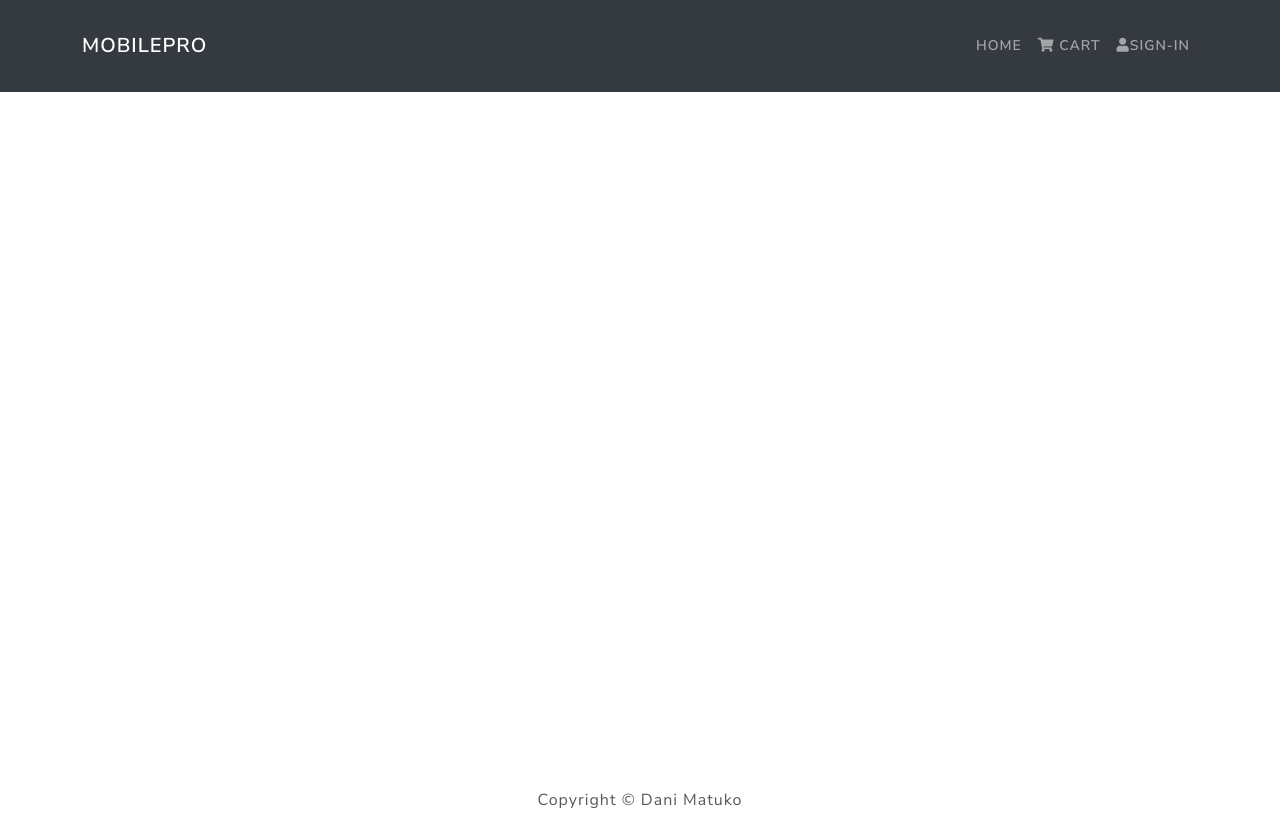
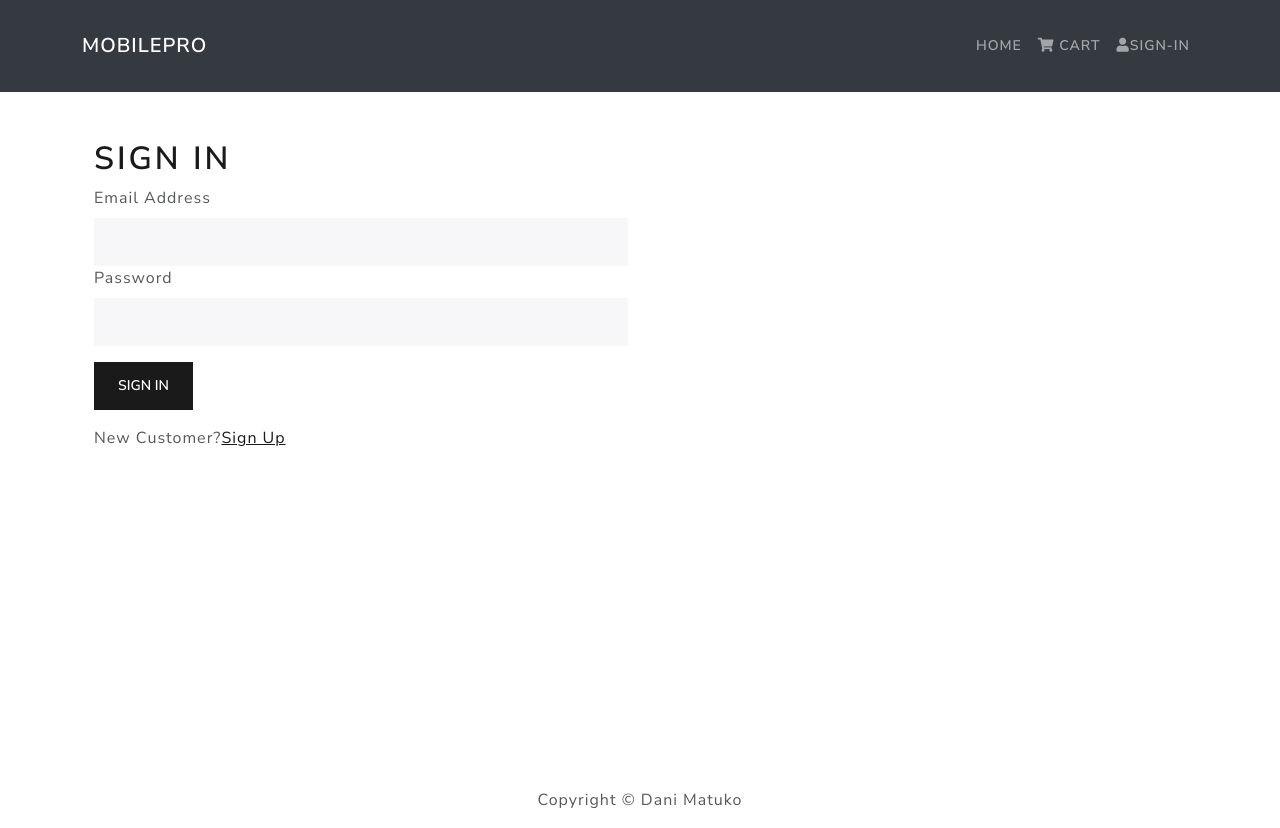
Before and after one commit to danimatuko/gocamp, a React (Create React App) app in the folder frontend/: page /login in a window 1280 px wide. Built offline with nearby package versions, Linux system fonts and the light colour scheme.

Commit message:
added login form

```diff
--- a/frontend/src/App.js
+++ b/frontend/src/App.js
@@ -6,6 +6,7 @@ import HomePage from "./pages/HomePage";
 import { BrowserRouter as Router, Switch, Route } from "react-router-dom";
 import ProductPage from "./pages/ProductPage";
 import CartPage from "./pages/CartPage";
+import LoginPage from "./pages/LoginPage";
 
 const App = () => {
 	return (
@@ -17,6 +18,7 @@ const App = () => {
 						<Route path="/" exact component={HomePage} />
 						<Route path="/product/:id" exact component={ProductPage} />
 						<Route path={`/cart/:id?`} component={CartPage} />
+						<Route path={`/login`} component={LoginPage} />
 					</Container>
 				</main>
 				<Footer />
--- /dev/null
+++ b/frontend/src/components/FormContainer.jsx
@@ -0,0 +1,16 @@
+import React from "react";
+import { Col, Container, Row } from "react-bootstrap";
+
+const FormContainer = ({ children }) => {
+	return (
+		<Container>
+			<Row className="">
+				<Col xs={12} md={6}>
+					{children}
+				</Col>
+			</Row>
+		</Container>
+	);
+};
+
+export default FormContainer;
--- a/frontend/src/components/Header.jsx
+++ b/frontend/src/components/Header.jsx
@@ -1,7 +1,10 @@
 import React from "react";
-import { Navbar, Nav, Container } from "react-bootstrap";
+import { Navbar, Nav, Container, NavDropdown } from "react-bootstrap";
+import { useSelector } from "react-redux";
 import { Link } from "react-router-dom";
+
 const Header = () => {
+	const { userInfo } = useSelector((state) => state.user);
 	return (
 		<header>
 			<Navbar bg="dark" variant="dark" expand="lg" collapseOnSelect>
@@ -12,15 +15,22 @@ const Header = () => {
 					<Navbar.Toggle aria-controls="navbarScroll" />
 					<Navbar.Collapse id="navbarScroll">
 						<Nav className="ms-auto" style={{ maxHeight: "100px" }} navbarScroll>
-							<Nav.Link as={Link} to="/home">
+							<Nav.Link as={Link} to="/">
 								Home
 							</Nav.Link>
 							<Nav.Link as={Link} to="cart">
 								<i className="fas fa-shopping-cart"></i> Cart
 							</Nav.Link>
-							<Nav.Link as={Link} to="login">
-								<i className="fas fa-user"></i>Sign-In
-							</Nav.Link>
+							{userInfo ? (
+								<NavDropdown title={`${userInfo.first_name} ${userInfo.last_name}`}>
+									<NavDropdown.Item as={Link}>Profile</NavDropdown.Item>
+									<NavDropdown.Item as={Link}>Logout</NavDropdown.Item>
+								</NavDropdown>
+							) : (
+								<Nav.Link as={Link} to="login">
+									<i className="fas fa-user"></i>Sign-In
+								</Nav.Link>
+							)}
 						</Nav>
 					</Navbar.Collapse>
 				</Container>
--- /dev/null
+++ b/frontend/src/pages/LoginPage.jsx
@@ -0,0 +1,69 @@
+import React, { useEffect, useState } from "react";
+import { Button, Col, Form, Row } from "react-bootstrap";
+import { useSelector, useDispatch } from "react-redux";
+import { Link } from "react-router-dom";
+import FormContainer from "../components/FormContainer";
+import { login } from "../redux/user/userActions";
+import Message from "../components/Message";
+import Loader from "../components/Loader";
+
+const LoginPage = ({ history, location }) => {
+	const user = useSelector((state) => state.user);
+	const { loading, error, userInfo } = user;
+	const dispatch = useDispatch();
+	const redirect = location.search ? location.search.split("=")[1] : "/";
+
+	useEffect(() => {
+		if (userInfo) history.push(redirect);
+	}, [history, userInfo, redirect]);
+
+	// LOCAL STATE
+	const [email, setEmail] = useState("");
+	const [password, setPassword] = useState("");
+
+	const submitHandler = (e) => {
+		e.preventDefault();
+		dispatch(login(email, password));
+	};
+
+	return (
+		<FormContainer>
+			<h1>Sign In</h1>
+			{error && <Message variant="danger" text={error} />}
+			{loading && <Loader />}
+			<Form onSubmit={submitHandler}>
+				<Form.Group controlId="email">
+					<Form.Label>Email Address</Form.Label>
+					<Form.Control
+						name="email"
+						type="text"
+						value={email}
+						onChange={(e) => setEmail(e.target.value)}
+					></Form.Control>
+				</Form.Group>
+				<Form.Group controlId="password">
+					<Form.Label>Password</Form.Label>
+					<Form.Control
+						name="password"
+						type="password"
+						value={password}
+						onChange={(e) => setPassword(e.target.value)}
+					></Form.Control>
+				</Form.Group>
+				<Button type="submit" variant="primary" className="mt-3">
+					Sign In
+				</Button>
+			</Form>
+			<Row className="py-3">
+				<Col>
+					New Customer?
+					<Link to={redirect ? `/register?redirect=${redirect}` : "/register"}>
+						Sign Up
+					</Link>
+				</Col>
+			</Row>
+		</FormContainer>
+	);
+};
+
+export default LoginPage;
--- a/frontend/src/redux/store.js
+++ b/frontend/src/redux/store.js
@@ -4,11 +4,13 @@ import { composeWithDevTools } from "redux-devtools-extension";
 import productListReducer from "./product/productReducers";
 import productDetailsReducer from "./product/productDetailsReducer";
 import cartReducer from "./cart/cartReducer";
+import userReducer from "./user/userReducer";
 
 const rootReducer = combineReducers({
 	productList: productListReducer,
 	productDetails: productDetailsReducer,
-	cart: cartReducer
+	cart: cartReducer,
+	user: userReducer
 });
 
 const middleware = [thunk];
--- /dev/null
+++ b/frontend/src/redux/user/userActions.js
@@ -0,0 +1,30 @@
+import Axios from "axios";
+import { LOGIN, LOGIN_FAIL, LOGIN_SUCCESS } from "./userTypes";
+
+export const login = (email, password) => async (dispatch) => {
+	try {
+		dispatch({
+			type: LOGIN
+		});
+
+		const config = {
+			headers: {
+				"Content-Type": "application/json"
+			}
+		};
+
+		const { data } = await Axios.post("/api/users/login", { email, password }, config);
+
+		dispatch({
+			type: LOGIN_SUCCESS,
+			payload: data
+		});
+
+		localStorage.setItem("userInfo", JSON.stringify(data));
+	} catch (error) {
+		dispatch({
+			type: LOGIN_FAIL,
+			payload: error.response.data.message || error.message
+		});
+	}
+};
--- /dev/null
+++ b/frontend/src/redux/user/userReducer.js
@@ -0,0 +1,38 @@
+import { LOGIN, LOGIN_SUCCESS, LOGIN_FAIL, LOGOUT } from "./userTypes";
+
+const initialState = {
+	userInfo: localStorage.getItem("userInfo")
+		? JSON.parse(localStorage.getItem("userInfo"))
+		: null,
+	loading: false,
+	error: null
+};
+
+const userReducer = (state = initialState, { type, payload }) => {
+	switch (type) {
+		case LOGIN:
+			return {
+				...state,
+				loading: true,
+				userInfo: payload
+			};
+		case LOGIN_SUCCESS:
+			return {
+				...state,
+				loading: false,
+				userInfo: payload
+			};
+		case LOGIN_FAIL:
+			return {
+				...state,
+				loading: false,
+				error: payload
+			};
+		case LOGOUT:
+			return {};
+		default:
+			return state;
+	}
+};
+
+export default userReducer;
--- /dev/null
+++ b/frontend/src/redux/user/userTypes.js
@@ -0,0 +1,4 @@
+export const LOGIN = "LOGIN";
+export const LOGIN_SUCCESS = "LOGIN_SUCCESS";
+export const LOGIN_FAIL = "LOGIN_FAIL";
+export const LOGOUT = "LOGOUT";
```
Also changed, not shown: frontend/src/pages/HomePage.jsx (renamed from frontend/src/pages/HomePage.js).
